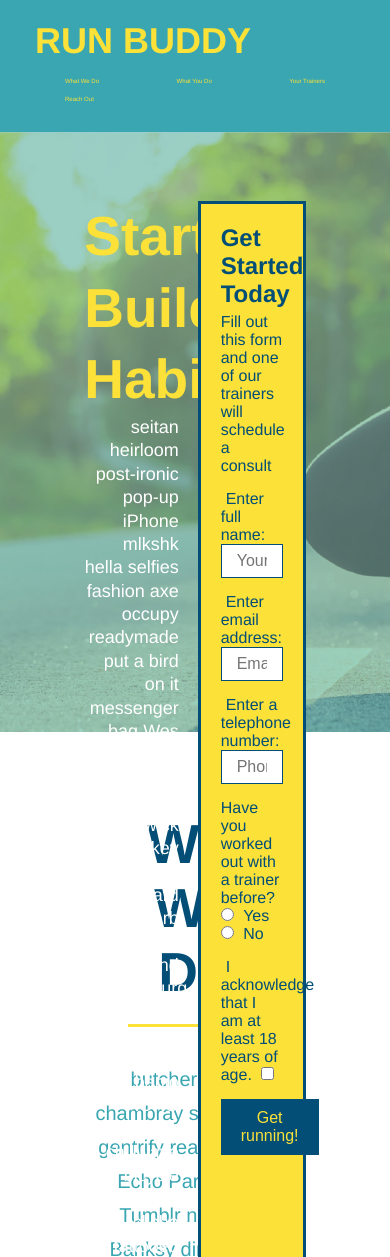
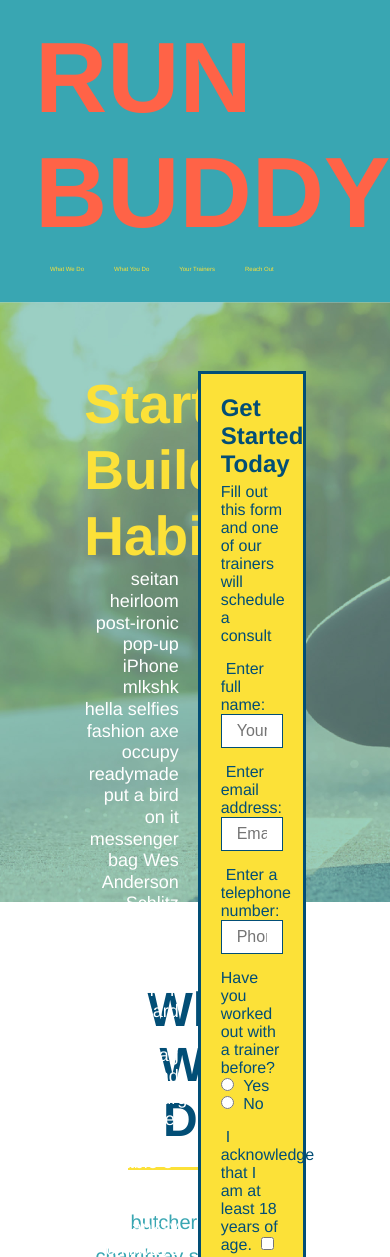
Before and after one commit to mtemblador/run-buddy, a plain HTML site: page index.html in a window 390 px wide. Shown: the top 1257 px of the page. Drawn offline with Linux system fonts and the light colour scheme.

Commit message:
media-queries

```diff
--- a/assets/css/style.css
+++ b/assets/css/style.css
@@ -44,7 +44,7 @@ header nav ul {
 }
 
 header nav ul li a {
-  margin: 0 30px;
+  padding: 10px 15px;
   font-weight: lighter;
   font-size: 1.55vw;
 }
@@ -87,6 +87,7 @@ section {
   display: flex;
   justify-content: center;
   flex-wrap: wrap;
+  align-items: flex-start;
 }
 
 
@@ -105,7 +106,8 @@ section {
   margin: 3.5%;
   color: #fff;
   font-size: 18px;
-  line-height: 1.3;
+  line-height: 1.2;
+
 }
 
 .hero h2 {
@@ -212,7 +214,7 @@ section {
 
 
 .section-title {
-  font-size: 55px;
+  font-size: 48px;
   color: #024e76;
   border-bottom: 3px solid;
   padding: 20px;
@@ -339,3 +341,27 @@ section {
 }
 
 /* REACH OUT STYLES END */
+
+/* MEDIA QUERY FOR SMALLER DESKTOP SCREENS AND SMALLER */
+@media screen and (max-width: 980px) {
+  header h1 a {
+    /* this will be applied on any screen smaller than 980px */
+    color: tomato;
+  }
+}
+
+/* MEDIA QUERY FOR TABLETS AND SMALLER */
+@media screen and (max-width: 768px) {
+  header h1 {
+    /* this will be applied on any screen between 768px and 575px */
+    font-size: 80px;
+  }
+}
+
+/* MEDIA QUERY FOR MOBILE PHONES AND SMALLER */
+@media screen and (max-width: 575px) {
+  header h1 {
+    /* this will be applied on any screen smaller than 575px */
+    font-size: 100px;
+  }
+}
--- a/index.html
+++ b/index.html
@@ -5,6 +5,8 @@
   <meta charset="UTF-8" />
   <title>Run Buddy</title>
   <link rel="stylesheet" href="./assets/css/style.css" />
+  <meta name="viewport" content="width=device-width, initial-scale=1.0" />
+
 </head>
 
 <body>
```
